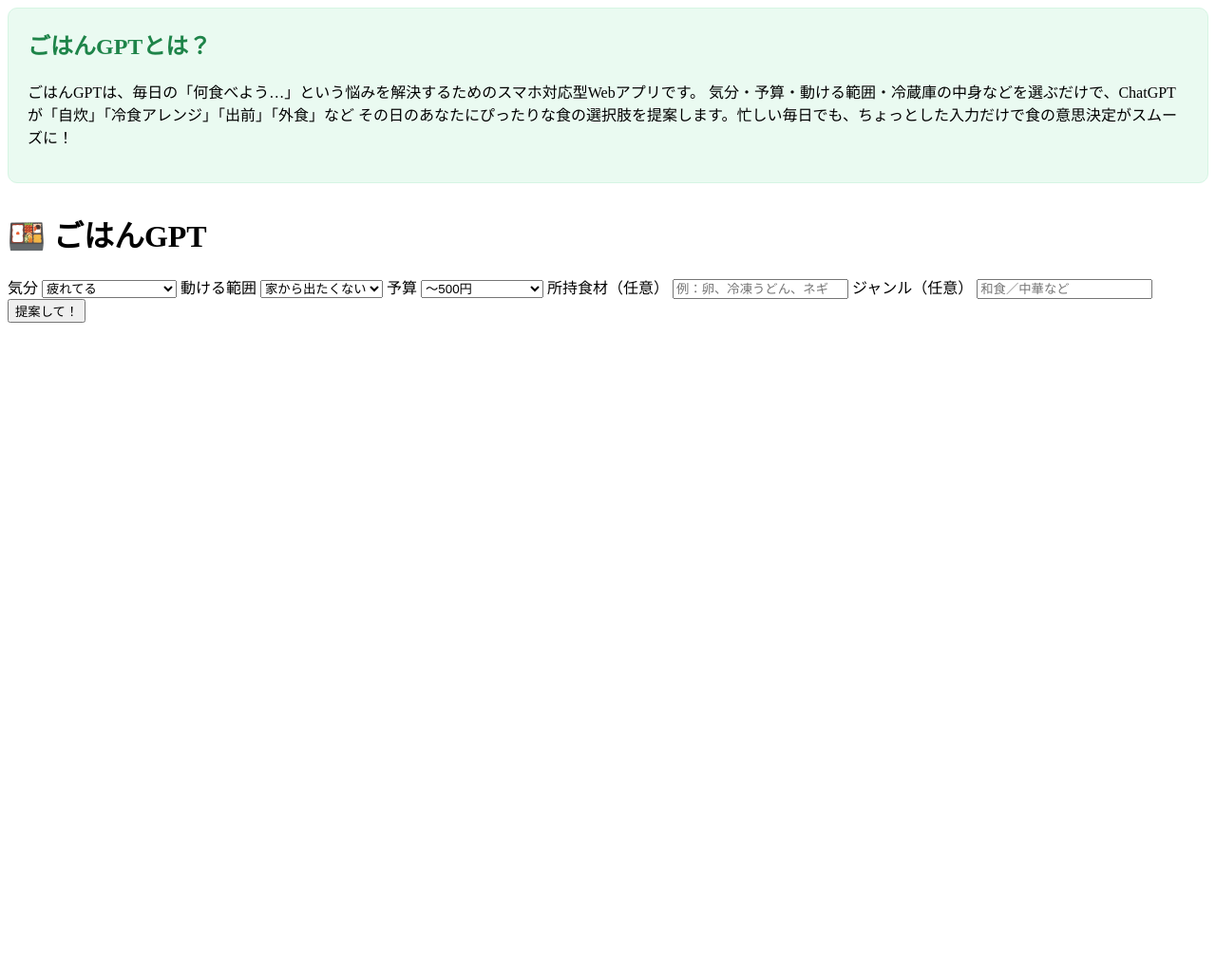
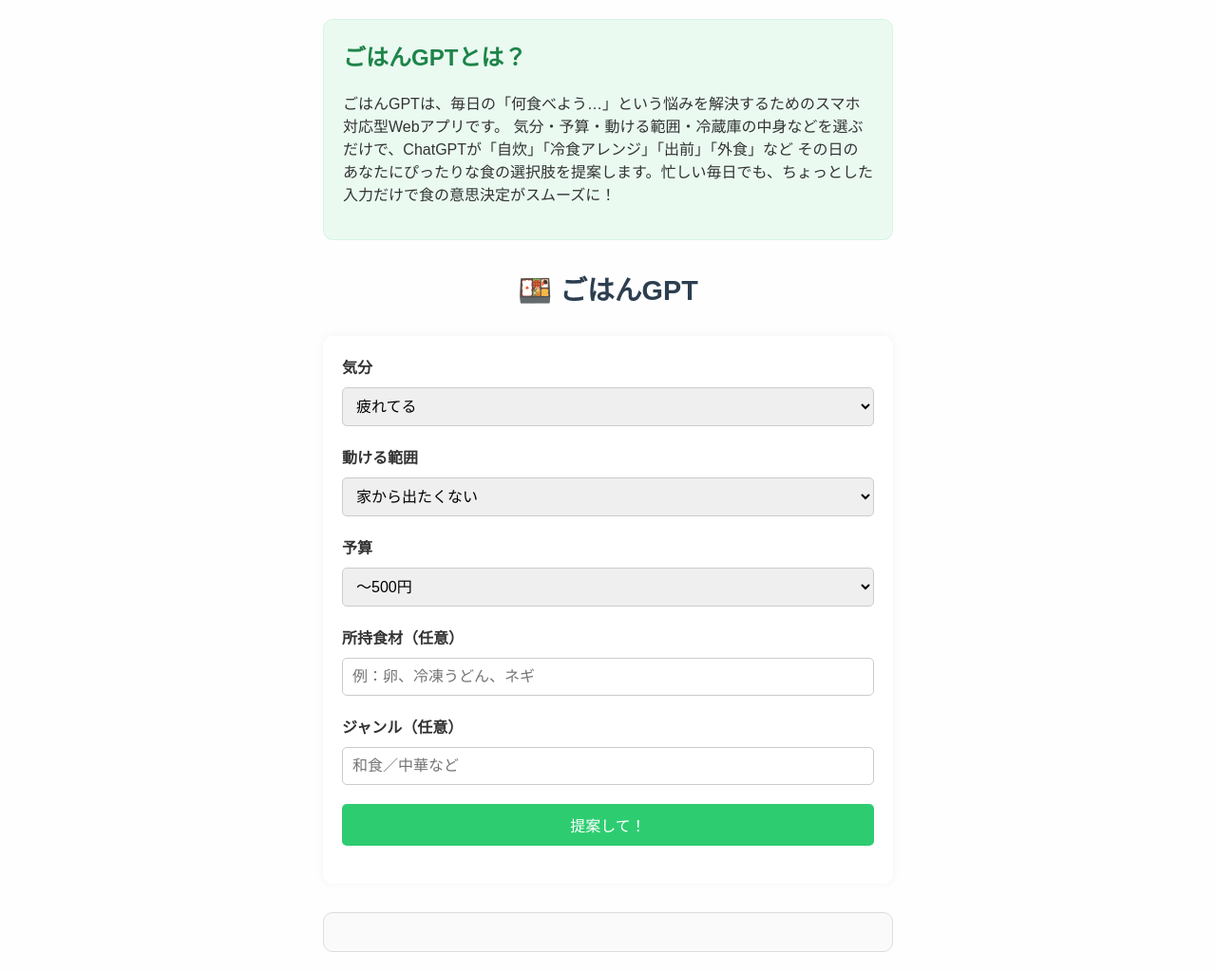
Before and after one commit to rumanndo-open/gohan-gpt, a plain HTML site: page index.html in a window 1280 px wide. Shown: the whole page at 95% size. Before the commit the page ends 800 px from the top, so only its background shows below. Drawn offline with Linux system fonts and the light colour scheme.

Commit message:
Update index.html

```diff
--- a/index.html
+++ b/index.html
@@ -1,3 +1,60 @@
+<head>
+  <meta charset="UTF-8">
+  <meta name="viewport" content="width=device-width, initial-scale=1.0">
+  <title>ごはんGPT</title>
+  <style>
+    body {
+      font-family: "Hiragino Kaku Gothic ProN", sans-serif;
+      padding: 20px;
+      max-width: 600px;
+      margin: auto;
+      background-color: #fefefe;
+      color: #333;
+    }
+    h1 {
+      text-align: center;
+      font-size: 1.8em;
+      margin-bottom: 30px;
+      color: #2c3e50;
+    }
+    form {
+      background: #ffffff;
+      padding: 20px;
+      border-radius: 10px;
+      box-shadow: 0 0 10px rgba(0,0,0,0.05);
+    }
+    label {
+      margin-bottom: 10px;
+      font-weight: bold;
+      display: block;
+    }
+    select, input, button {
+      width: 100%;
+      padding: 10px;
+      margin-bottom: 20px;
+      border-radius: 5px;
+      border: 1px solid #ccc;
+      font-size: 1em;
+    }
+    button {
+      background-color: #2ecc71;
+      color: white;
+      border: none;
+      cursor: pointer;
+    }
+    button:hover {
+      background-color: #27ae60;
+    }
+    .result {
+      margin-top: 30px;
+      padding: 20px;
+      border: 1px solid #ddd;
+      border-radius: 10px;
+      background-color: #fafafa;
+      white-space: pre-wrap;
+    }
+  </style>
+</head>
 <body>
   <section style="margin-bottom: 30px; background: #eafaf1; padding: 20px; border-radius: 10px; border: 1px solid #d5f5e3;">
     <h2 style="margin-top: 0; color: #1e8449;">ごはんGPTとは？</h2>
@@ -71,4 +128,3 @@
     });
   </script>
 </body>
-</html>
```
